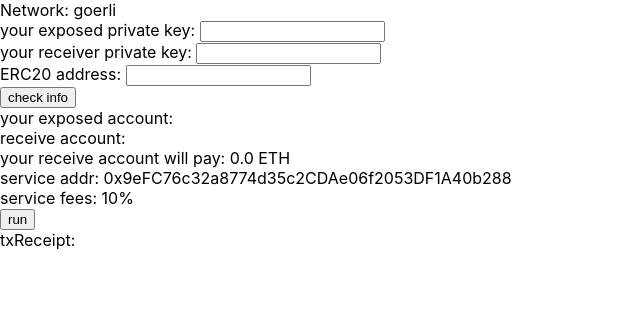
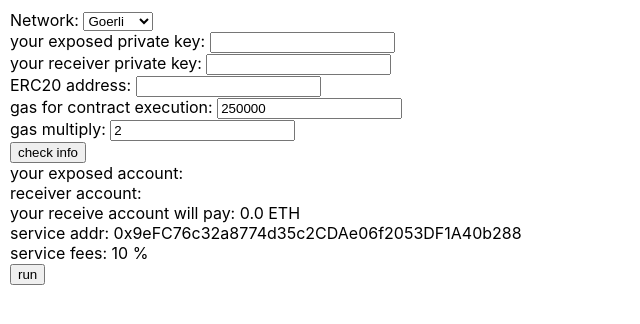
Before and after one commit to TheStarBoys/sweeper-defender, a React app: page / in a window 1280 px wide. Shown: the top 324 px of the page, without its empty margins (0-640 px from the left). Built offline with nearby package versions, Linux system fonts and the light colour scheme; no server answers; what @web3-react/core would draw is missing.

Commit message:
support network switching

```diff
--- a/src/Home.tsx
+++ b/src/Home.tsx
@@ -4,8 +4,13 @@ import { InjectedConnector } from '@web3-react/injected-connector'
 import { BaseProvider, TransactionReceipt, TransactionRequest, Web3Provider } from '@ethersproject/providers'
 import { BigNumber, ethers } from "ethers"
 
-import config, { SupportedChainId, SupportedChainInfo, L2ChainInfo } from './config'
+import { SupportedChainId, SupportedChainInfo, L2ChainInfo } from './config'
 import { estimateCost, run as flashbotsRun } from './flashbots'
+
+interface ExecutionInfo {
+  txReceipt?: TransactionReceipt
+  msg: string
+}
 
 export default function Home(props: {}) {
   // const { account, activate, active, library } = useWeb3React<Web3Provider>()
@@ -20,6 +25,7 @@ export default function Home(props: {}) {
 
   const [chainId, setChainId] = useState(SupportedChainId.GOERLI)
   const [provider, setProvider] = useState(ethers.getDefaultProvider(SupportedChainInfo[chainId].chainUrl))
+  const [explorerUrl, setExplorerUrl] = useState(SupportedChainInfo[chainId].explorerUrl)
   const [relayRpc, setRelayRpc] = useState(SupportedChainInfo[chainId].relayRpc)
   const [relayNetwork, setRelayNetwork] = useState(SupportedChainInfo[chainId].relayNetwork)
   const [onlyEstimateCost, setOnlyEstimateCost] = useState(false)
@@ -30,18 +36,28 @@ export default function Home(props: {}) {
   const [publicWalletKey, setPublicWalletKey] = useState('')
   const [publicWallet, setPublicWallet] = useState('')
 
-  const [devAddr, setDevAddr] = useState(config.devAddr)
-  const [feesPercentage, setFeesPercentage] = useState(10)
+  const [devAddr, setDevAddr] = useState(SupportedChainInfo[chainId].devAddr)
+  const [feesPercentage, setFeesPercentage] = useState(SupportedChainInfo[chainId].feesPercentage)
   const [cost, setCost] = useState(BigNumber.from(0))
   const [gas, setGas] = useState(BigNumber.from('250000'))
-  const [gasMultiply, setGasMultiply] = useState(BigNumber.from('1'))
+  const [gasMultiply, setGasMultiply] = useState(BigNumber.from('2'))
   const [timeout, setTimeout] = useState(240)
 
   const [checkPass, setCheckPass] = useState(false)
 
   const [receiveAmount, setReceiveAmount] = useState(BigNumber.from(0))
 
-  const [txReceipt, setTxReceipt] = useState<TransactionReceipt>()
+  const [executionInfo, setExecutionInfo] = useState<ExecutionInfo>({ msg: '' })
+
+  useEffect(() => {
+    console.log('update network info')
+    setProvider(ethers.getDefaultProvider(SupportedChainInfo[chainId].chainUrl))
+    setExplorerUrl(SupportedChainInfo[chainId].explorerUrl)
+    setRelayRpc(SupportedChainInfo[chainId].relayRpc)
+    setRelayNetwork(SupportedChainInfo[chainId].relayNetwork)
+    setDevAddr(SupportedChainInfo[chainId].devAddr)
+    setFeesPercentage(SupportedChainInfo[chainId].feesPercentage)
+  }, [chainId])
 
   // function connectWallet(event: React.MouseEvent) {
   //   event.preventDefault()
@@ -58,6 +74,8 @@ export default function Home(props: {}) {
       alert('check info first')
       return
     }
+
+    setExecutionInfo({ msg: 'start executing, wait a moment...' })
 
     const options = {
       provider: provider,
@@ -78,11 +96,24 @@ export default function Home(props: {}) {
     flashbotsRun(options)
       .then(receipt => {
         console.log('Sweet! Yuor assets have been withdrawed!! receipt: ', receipt)
-        setTxReceipt(receipt)
+        setExecutionInfo({ msg: 'Sweet! Yuor assets have been withdrawed!!', txReceipt: receipt })
       })
       .catch(e => {
         console.warn('Unfortunately, this flashbots bundle does not have been mined, err: ', e.message)
+        setExecutionInfo({ msg: 'Unfortunately, this flashbots bundle does not have been mined. ' + e.message })
       })
+
+    setCheckPass(false)
+  }
+
+  function onNetworkChange(event: React.ChangeEvent<HTMLSelectElement>) {
+    event.preventDefault()
+
+    const value = Number(event.currentTarget.value)
+    if (value in SupportedChainId) {
+      console.log('change network to: ', value)
+      setChainId(value)
+    }
   }
 
   async function onClickCheckInfo(event: React.MouseEvent) {
@@ -140,13 +171,17 @@ export default function Home(props: {}) {
   }
 
   return (
-    <div>
+    <div style={{ margin: "10px" }}>
       {/* <button onClick={connectWallet}>
         {active ? 'disconnect' : 'connect'} wallet
       </button> */}
       <div>
         <div>
-          <span>Network: {SupportedChainInfo[chainId].name}</span>
+          <span>Network: </span>
+          <select onChange={onNetworkChange} defaultValue={SupportedChainId.GOERLI}>
+            <option value={SupportedChainId.MAINNET}>Mainnet</option>
+            <option value={SupportedChainId.GOERLI}>Goerli</option>
+          </select>
         </div>
         <div>
           <span>your exposed private key: </span>
@@ -160,22 +195,40 @@ export default function Home(props: {}) {
           <span>ERC20 address: </span>
           <input type="text" onChange={(e) => setErc20Addr(e.currentTarget.value)} />
         </div>
+        <div>
+          <span>gas for contract execution: </span>
+          <input type="text" defaultValue={gas.toString()} onChange={(e) => setGas(BigNumber.from(e.currentTarget.value))} />
+        </div>
+        <div>
+          <span>gas multiply: </span>
+          <input type="text" defaultValue={gasMultiply.toString()} onChange={(e) => setGasMultiply(BigNumber.from(e.currentTarget.value))} />
+        </div>
       </div>
       <button onClick={onClickCheckInfo}>
         check info
       </button>
       <div>
         <div><span>your exposed account: {publicWallet}</span></div>
-        <div><span>receive account: {privateWallet}</span></div>
+        <div><span>receiver account: {privateWallet}</span></div>
         <div><span>your receive account will pay: {ethers.utils.formatEther(cost)} ETH</span></div>
-        <div><span>service addr: {config.devAddr}</span></div>
-        <div><span>service fees: {feesPercentage + '%'}</span></div>
+        <div><span>service addr: {devAddr}</span></div>
+        <div><span>service fees: {feesPercentage} %</span></div>
         {/* <div><span>you will receive: {ethers.utils.formatEther(receiveAmount)}</span></div> */}
       </div>
       <button onClick={execute}>
         run
       </button>
-      <div><span>txReceipt: {JSON.stringify(txReceipt, null, 2)}</span></div>
+      <div>
+        <span>{executionInfo.msg}</span>
+        {
+          executionInfo.txReceipt ?
+            <span> The transaction <a href={explorerUrl + '/tx/' + executionInfo.txReceipt.transactionHash}>{executionInfo.txReceipt.transactionHash}</a> was mined at {executionInfo.txReceipt.blockNumber}
+            </span>
+            :
+            <span></span>
+        }
+
+      </div>
     </div>
   )
 }
--- a/src/config.ts
+++ b/src/config.ts
@@ -19,6 +19,9 @@ export type SupportedL2ChainId = typeof L2_CHAIN_IDS[number]
 export interface L1ChainInfo {
   name: string
   chainUrl: string
+  devAddr: string
+  feesPercentage: number
+  explorerUrl: string
 }
 
 export interface L2ChainInfo  extends L1ChainInfo{
@@ -34,17 +37,19 @@ export const SupportedChainInfo: ChainInfo = {
   [SupportedChainId.MAINNET]: {
     name: 'mainnet',
     chainUrl: 'https://mainnet.infura.io/v3/5db9fb69ed204c2bb38e3c5330b17947',
+    devAddr: '0x3f7E2b941FF52bC2808f1039c69594FA7e95cd92',
+    feesPercentage: 1,
+    explorerUrl: 'https://etherscan.io',
     relayRpc: '/flashbots-relay',
     relayNetwork: 'mainnet'
   },
   [SupportedChainId.GOERLI]: {
     name: 'goerli',
     chainUrl: 'https://goerli.infura.io/v3/5db9fb69ed204c2bb38e3c5330b17947',
+    devAddr: '0x9eFC76c32a8774d35c2CDAe06f2053DF1A40b288',
+    feesPercentage: 10,
+    explorerUrl: 'https://goerli.etherscan.io',
     relayRpc: '/flashbots-relay-goerli',
     relayNetwork: 'goerli'
   }
 }
-
-export default {
-  devAddr: '0x9eFC76c32a8774d35c2CDAe06f2053DF1A40b288'
-}
```
